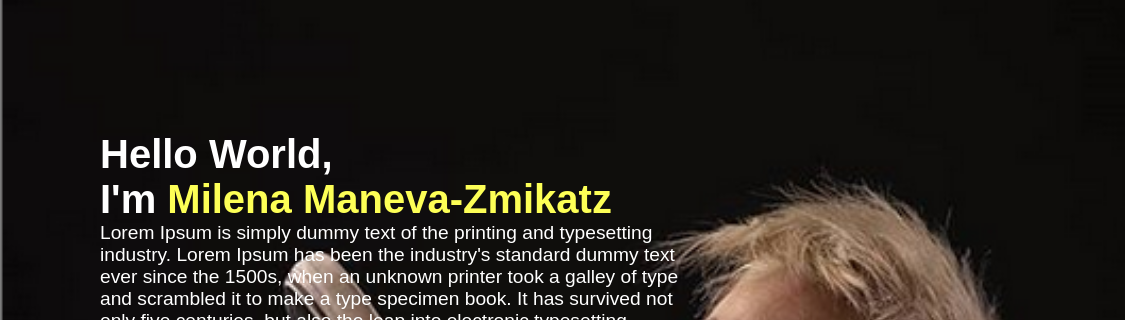
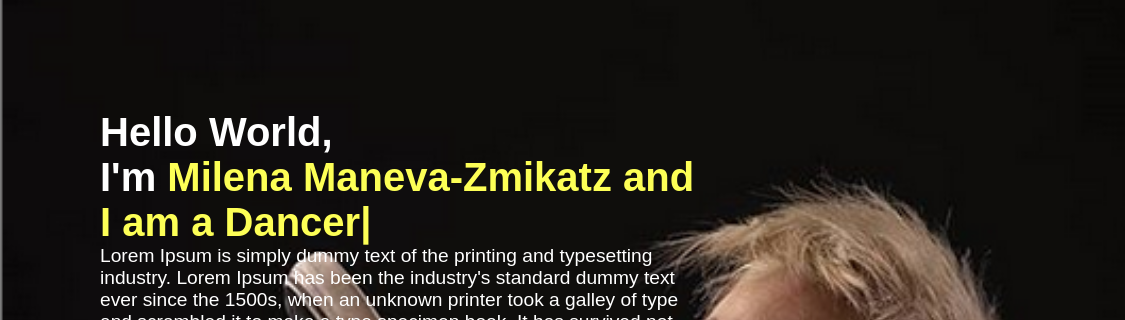
Before and after one commit to Nenad-prog/Movement, a plain HTML site: page MikaPortfolio.html in a window 1280 px wide. Shown: the part 93-413 px from the top of the page, 0-1125 px from the left. Drawn offline with nearby package versions, Linux system fonts and the light colour scheme; a web font is replaced by a local one.

Commit message:
updatedMikaPortfolio2

```diff
--- a/MikaPortfolio.html
+++ b/MikaPortfolio.html
@@ -3,7 +3,11 @@
 <head>
     <meta charset="UTF-8">
     <title>Title</title>
+
     <link rel="stylesheet" href="Portfolio/MikaPortfolio.css"/>
+    <script src="https://code.jquery.com/jquery-3.5.1.min.js"></script>
+    <script src="https://cdnjs.cloudflare.com/ajax/libs/typed.js/2.0.11/typed.min.js"></script>
+
 </head>
 <body>
 <section class="banner" id="sec">
@@ -13,8 +17,9 @@
 
 
     </header>
+
     <div class="content">
-        <h2>Hello World,<br> I'm <span>Milena Maneva-Zmikatz</span> </h2>
+        <h2>Hello World,<br> I'm <span>Milena Maneva-Zmikatz and I am a</span> <span class="gran"></span> </h2>
         <p>
             Lorem Ipsum is simply dummy text of the printing and typesetting industry.
             Lorem Ipsum has been the industry's standard dummy text ever since the 1500s,
@@ -50,14 +55,9 @@
     </ul>
 
 </div>
-<script type="text/javascript">
-    function toggle() {
-        var sec= document.getElementById('sec');
-        sec.classList.toggle('active');
-        var navigation = document.getElementById("navigation");
-        navigation.classList.toggle('active');
 
-    }
-</script>
+<script src="index.js"></script>
+
 </body>
+
 </html>
--- /dev/null
+++ b/index.js
@@ -0,0 +1,15 @@
+var typed = new Typed(".gran", {
+    strings: ["Lover", "Fighter", "Dancer", "Instructor", "Teacher","Friend"],
+    typeSpeed: 100,
+    backSpeed: 60,
+    loop: true
+});
+
+
+function toggle() {
+    var sec= document.getElementById('sec');
+    sec.classList.toggle('active');
+    var navigation = document.getElementById("navigation");
+    navigation.classList.toggle('active');
+
+}
```
